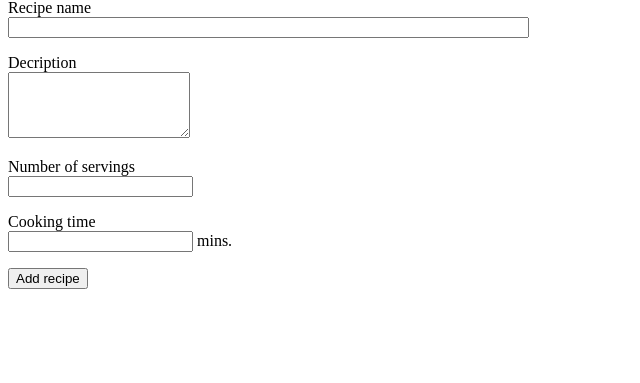
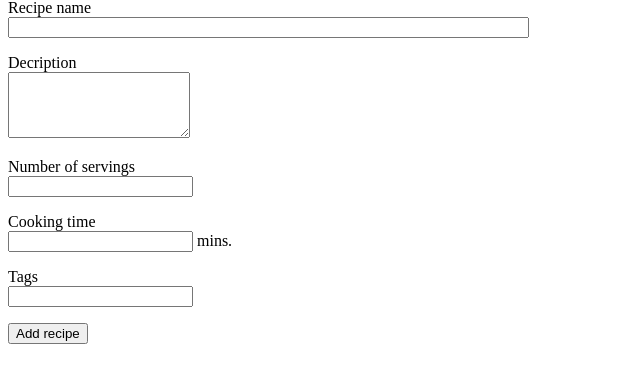
Before and after one commit to Angelica137/MyRecipes, a Flask app: page /add_recipe in a window 1280 px wide. Shown: the part 107-490 px from the top of the page, without its empty margins (0-640 px from the left). Run offline with Flask 2, Linux system fonts and the light colour scheme; the visitor is signed in with stand-in values (Sample User, id 1).

Commit message:
add tag field to recipe form

```diff
--- a/app/forms.py
+++ b/app/forms.py
@@ -1,7 +1,8 @@
+import wtforms
 from flask_wtf import FlaskForm
 from wtforms import StringField, BooleanField, SubmitField, PasswordField, TextAreaField, IntegerField
 from wtforms.validators import DataRequired, ValidationError, Email, EqualTo, Length
-from app.models import User, Recipe
+from app.models import User, Recipe, Tag, Ingredient
 
 
 class SignUpForm(FlaskForm):
@@ -22,9 +23,52 @@ class LoginForm(FlaskForm):
     submit = SubmitField('Login')
 
 
+
+
+
+class TagField(wtforms.StringField):
+    def _value(self):
+        if self.data:
+            '''
+            Display tags as a comma-separated list
+            '''
+            return ', '.join([tag.name for tag in self.data])
+        return ''
+
+    def get_tags_from_string(self, tag_string):
+        raw_tags = tag_string.split(',')
+        '''
+        Filter out any empty tags
+        '''
+        tag_names = [name.strip() for name in raw_tags if name.strip()]
+        '''
+        Query that database and retrieve any tags we have already save
+        '''
+        existing_tags = Tag.query.filter(Tag.name.in_(tag_names))
+        '''
+        Determine which tag names are new
+        '''
+        new_names = set(tag_names) - set([tag.name for tag in existing_tags])
+        '''
+        Create a  list of unsaved Tag instances for the new tags
+        '''
+        new_tags = [Tag(name=name) for name in new_names]
+        '''
+        Return all the existing tags + all the new, unsaved tags
+        '''
+        return list(existing_tags) + new_tags
+
+    def process_formdata(self, valuelist):
+        if valuelist:
+            self.data = self.get_tags_from_string(valuelist[0])
+        else:
+            self.data = []
+
+
 class RecipeForm(FlaskForm):
     name = StringField('Recipe name', validators=[DataRequired()])
     description = TextAreaField('Decription')
     cook_time = IntegerField('Cooking time')
     servings = IntegerField('Number of servings')
+    tags = TagField('Tags', description='Separate multiple tags with commas')
     submit = SubmitField('Add recipe')
--- a/app/templates/add_recipe.html
+++ b/app/templates/add_recipe.html
@@ -21,6 +21,10 @@
     {{ form.cook_time.label }}<br />
     {{ form.cook_time }} mins.<br />
   </p>
+  <p>
+    {{ form.tags.label }}<br />
+    {{ form.tags }}<br />
+  </p>
   <p>{{ form.submit() }}</p>
 </form>
 {% endblock %}
```
Also changed, not shown: migrations/versions/21da8a1af934_.py (added, +45 -0 lines), migrations/versions/daa73497c362_.py (added, +24 -0 lines).
